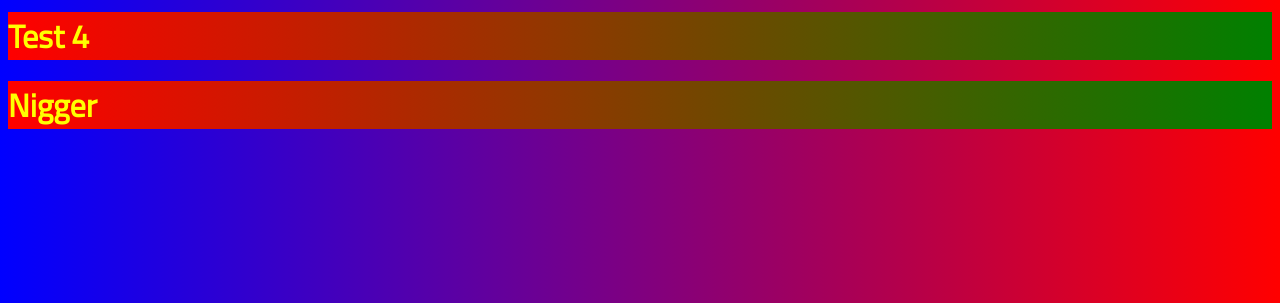
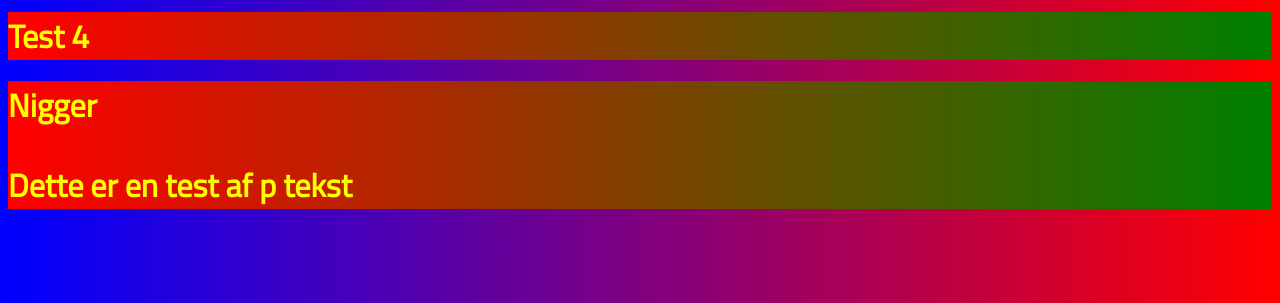
Before and after one commit to codercob/codercob.github.io.closed, a plain HTML site: page index.html in a window 1280 px wide. Shown: the part 497-800 px from the top of the page. Drawn offline with nearby package versions, Linux system fonts and the light colour scheme.

Commit message:
Update index.html

```diff
--- a/index.html
+++ b/index.html
@@ -53,6 +53,7 @@
 
     <h1> Test 4
     <h1> Nigger
+    <p>Dette er en test af p tekst
 
 
       <script src="js/scripts.js"></script>
```
